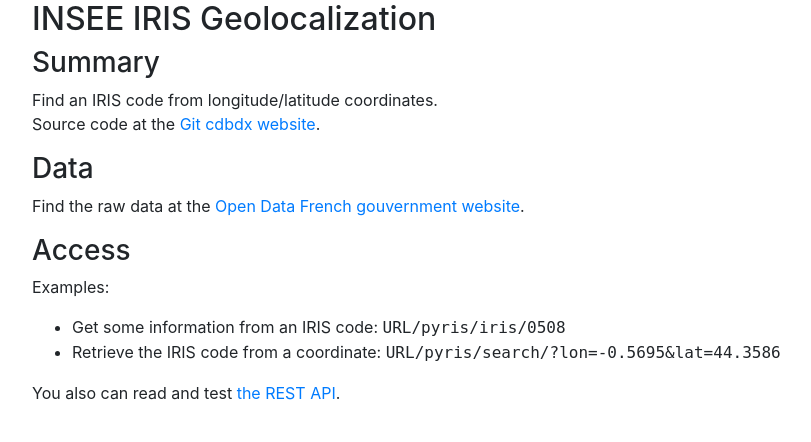
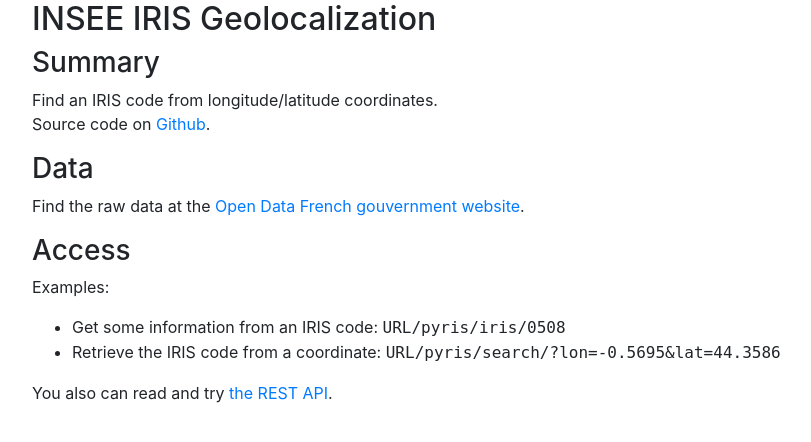
Before and after one commit to Oslandia/pyris, a Flask app: page /pyris/ in a window 1280 px wide. Shown: the top 442 px of the page, without its empty margins (53-864 px from the left). Run offline with Flask 2, Linux system fonts and the light colour scheme; parts of the project's set-up code (start-up, migrations or seed data) failed here and were passed over; some libraries are stand-ins or nearby versions.

Commit message:
update the index.html template

```diff
--- a/pyris/api/templates/index.html
+++ b/pyris/api/templates/index.html
@@ -9,7 +9,7 @@
 <p>
 Find an IRIS code from longitude/latitude coordinates.</br>
 
-Source code at the <a href="http://git.cdbdx.biz/damien.garaud/pyris">Git cdbdx website</a>.
+Source code on <a href="https://github.com/garaud/pyris">Github</a>.
 </p>
 
 <h3>Data</h3>
@@ -28,7 +28,7 @@ Examples:
 <li>Retrieve the IRIS code from a coordinate: <tt>URL/pyris/search/?lon=-0.5695&lat=44.3586</tt></li>
 </ul>
 
-You also can read and test <a href="http://a01analys001.cdweb.biz/pyris/doc/">the REST API</a>.
+You also can read and try <a href="/pyris/doc/">the REST API</a>.
 </p>
 
 
```
